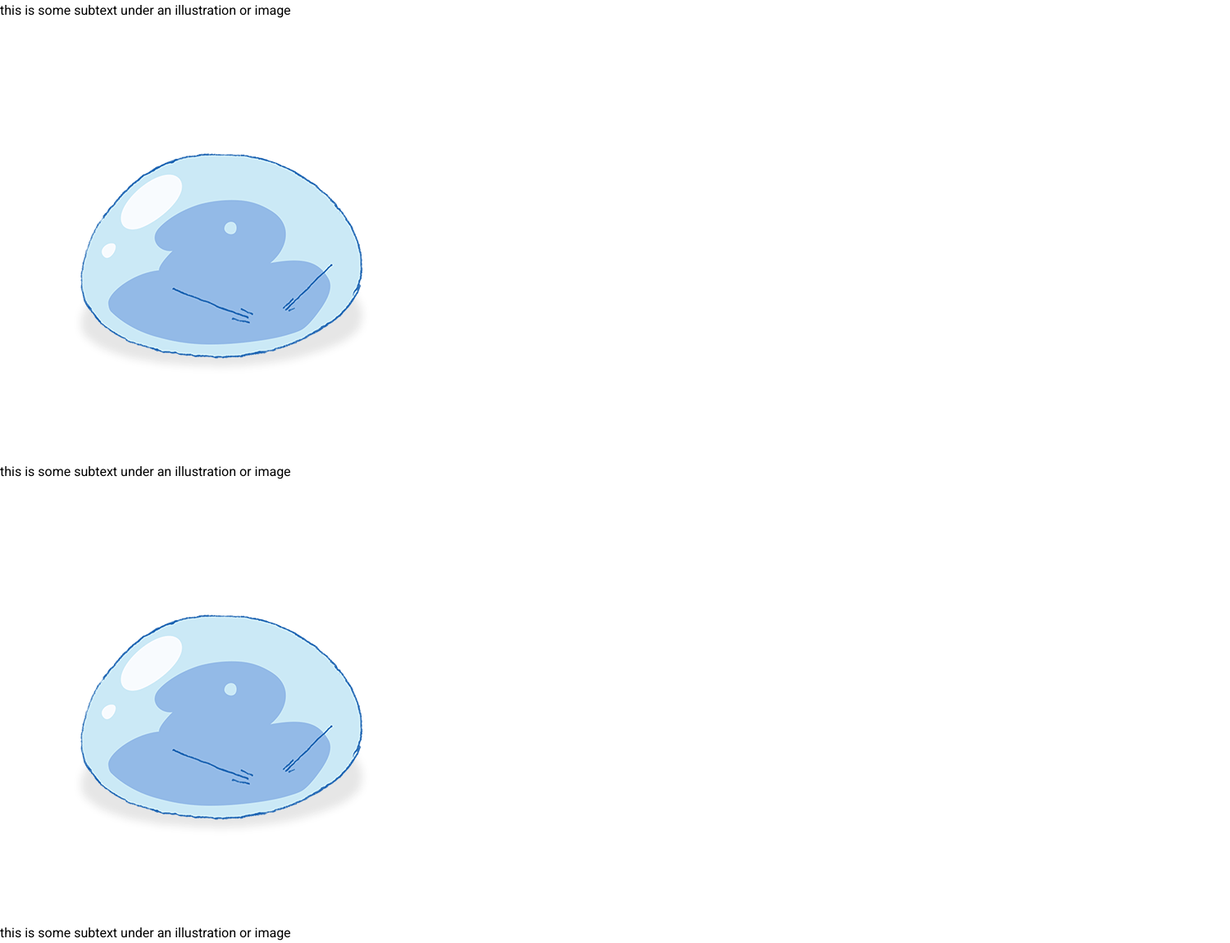
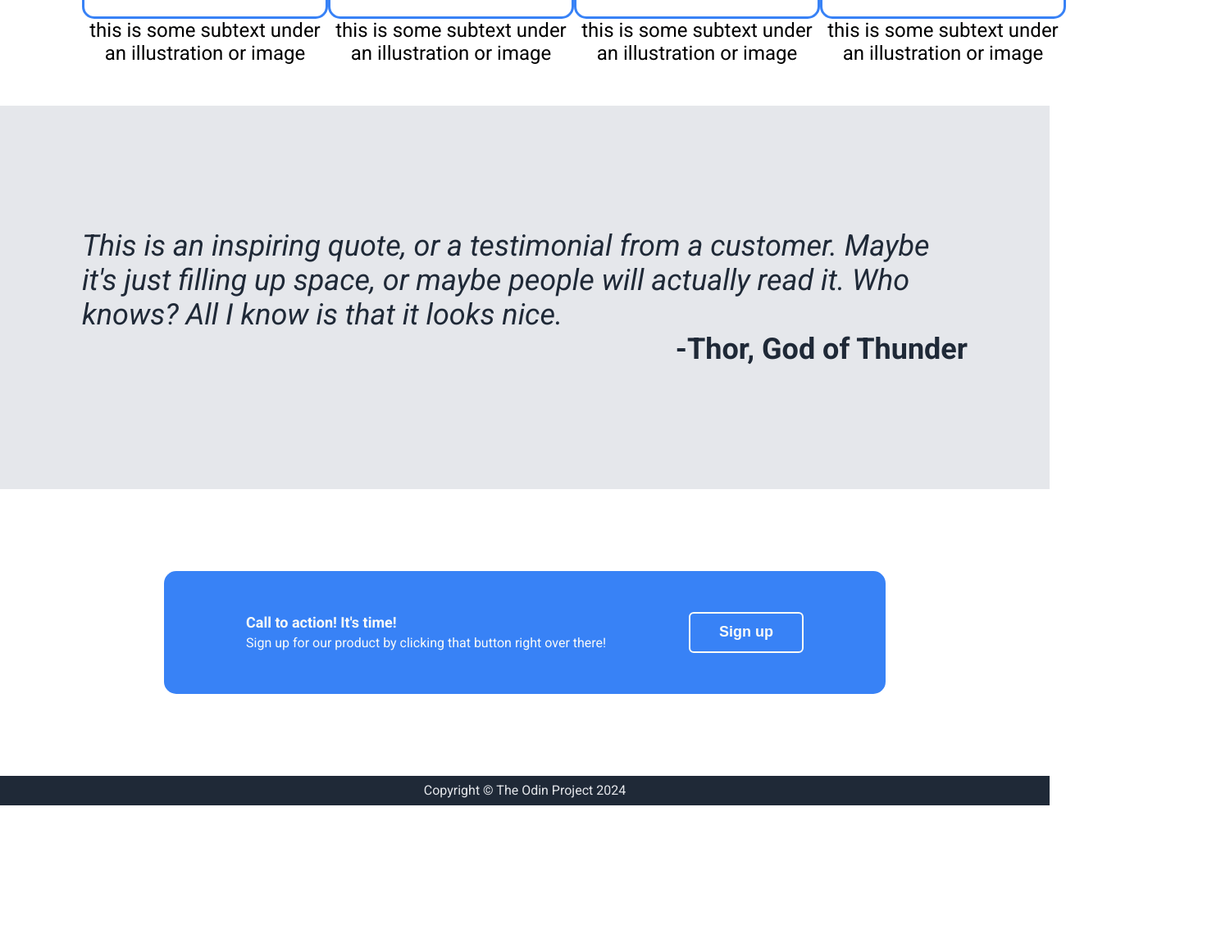
Before and after one commit to akym19/landing-page, a plain HTML site: page index.html in a window 1280 px wide. Shown: the part 1167-2318 px from the top of the page at 82% size, 1500 px wide, since content can reach past the window. After the commit the page ends 2150 px from the top, so only its background shows below. Drawn offline with Linux system fonts and the light colour scheme.

Commit message:
Complete landing page
Layout is as per the assignment but needs more work to make it prettier

```diff
--- a/index.html
+++ b/index.html
@@ -38,44 +38,52 @@
               src="./resources/images/rimuru-slime.webp"
               alt="Rimuru Slime"
             />
+            <p>this is some subtext under an illustration or image</p>
           </div>
-          <p>this is some subtext under an illustration or image</p>
           <div class="box">
             <img
               src="./resources/images/rimuru-slime.webp"
               alt="Rimuru Slime"
             />
+            <p>this is some subtext under an illustration or image</p>
           </div>
-          <p>this is some subtext under an illustration or image</p>
           <div class="box">
             <img
               src="./resources/images/rimuru-slime.webp"
               alt="Rimuru Slime"
             />
+            <p>this is some subtext under an illustration or image</p>
           </div>
-          <p>this is some subtext under an illustration or image</p>
           <div class="box">
             <img
               src="./resources/images/rimuru-slime.webp"
               alt="Rimuru Slime"
             />
+            <p>this is some subtext under an illustration or image</p>
           </div>
-          <p>this is some subtext under an illustration or image</p>
         </div>
       </div>
     </article>
 
-    <section class="quote">
+    <section>
+      <div class="quote">
         This is an inspiring quote, or a testimonial from a customer. Maybe it's
         just filling up space, or maybe people will actually read it. Who knows?
         All I know is that it looks nice.
         <span class="author">-Thor, God of Thunder</span>
+      </div>
     </section>
 
+    <div class="call-container">
       <div class="call">
+        <div class="call-left">
           <p>Call to action! It's time!</p>
-      <p>Sign up for our product by clicking that button right over there</p>
+          <p>
+            Sign up for our product by clicking that button right over there!
+          </p>
+        </div>
         <button>Sign up</button>
+      </div>
     </div>
 
     <footer>Copyright &copy; The Odin Project 2024</footer>
--- a/styles.css
+++ b/styles.css
@@ -4,7 +4,6 @@
   box-sizing: border-box;
   margin: 0;
   padding: 0;
-  /* outline: solid 1px black; */
 }
 
 body {
@@ -27,7 +26,7 @@ header .logo {
 
 header nav,
 header .hero {
-  width: 1100px;
+  width: 1500px;
   margin: 0 auto;
 }
 
@@ -83,30 +82,94 @@ button {
   border-radius: 6px;
 }
 
-.call {
-  background-color: #3882f6;
+.hero img {
+  max-width: 50%;
+  margin-left: 50px;
+  margin-bottom: 50px;
 }
 
-.call button {
-  border: 2px solid;
-}
-
-.hero img {
-  max-width: 55%;
-  margin-left: 20px;
+.content {
+  padding: 50px 100px;
 }
 
 .content h1 {
   font-size: 36px;
   color: #1f2937;
   font-weight: 900;
+  text-align: center;
 }
 
-section.quote {
+.cards {
+  display: flex;
+  justify-content: space-around;
+  margin-top: 48px;
+}
+
+.box {
+  display: flex;
+  flex-direction: column;
+  align-items: center;
+}
+
+.box img {
+  width: 300px;
+  height: auto;
+  border: 3px solid #3882f6;
+  border-radius: 15px;
+}
+
+.box p {
+  font-size: 24px;
+  width: 300px;
+  text-align: center;
+}
+
+section {
   background-color: #e5e7eb;
   font-size: 36px;
   font-style: italic;
   color: #1f2937;
+  display: flex;
+  justify-content: center;
+  padding: 150px 100px;
+}
+
+.quote {
+  display: flex;
+  flex-direction: column;
+  width: 1500px;
+}
+
+section span {
+  align-self: flex-end;
+  font-weight: 700;
+  font-style: normal;
+}
+
+.call-container {
+  padding: 100px 200px;
+}
+
+.call {
+  background-color: #3882f6;
+  padding: 50px 100px;
+  display: flex;
+  justify-content: space-between;
+  color: #f9faf8;
+  border-radius: 15px;
+}
+
+.call p {
+  line-height: 25px;
+}
+
+.call p:first-child {
+  font-size: 18px;
+  font-weight: 700;
+}
+
+.call button {
+  border: 2px solid;
 }
 
 footer {
```
Lines whose indentation alone changed are shown as unchanged.
